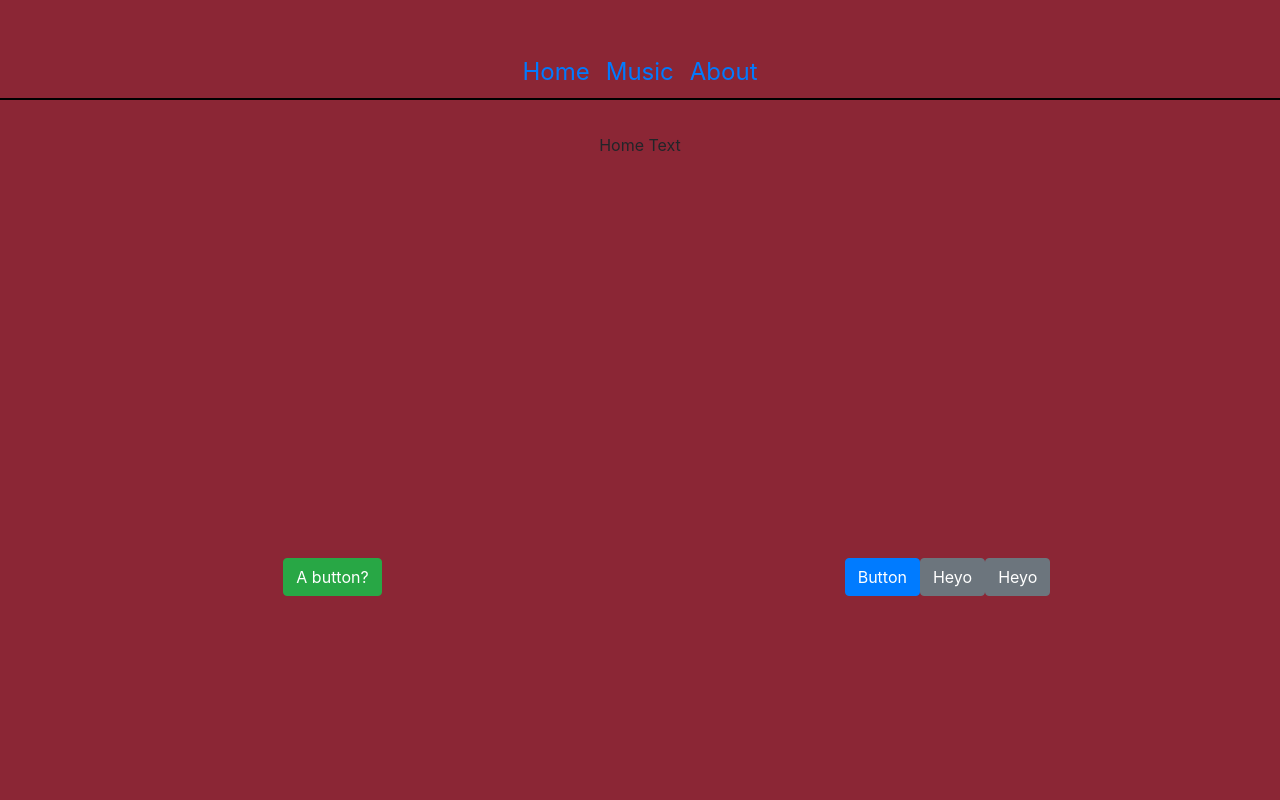
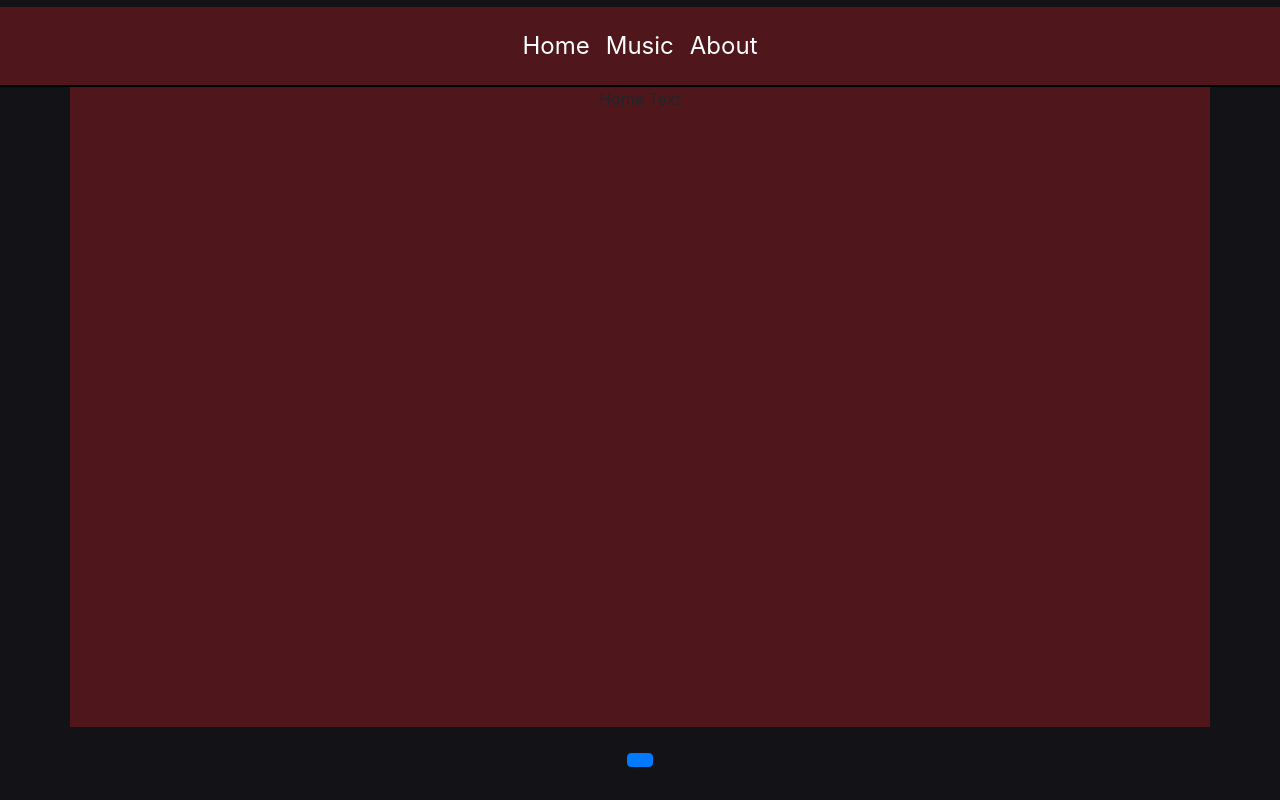
Before and after one commit to cadumas01/uncommonwealth-old, a React (Create React App) app: page / in a window 1280 px wide. Built offline with nearby package versions, Linux system fonts and the light colour scheme; the HTML template or start-up script is replaced by a standard one.

Commit message:
fixed some centering issues

```diff
--- a/src/App.css
+++ b/src/App.css
@@ -1,21 +1,32 @@
  :root{
-  --charleston-green: #2e3532ff;
-  --antique-ruby: #8b2635ff;
-  --bone: #d9cab3ff;
-  --bronze: #bc8034ff;
-  --steel-teal: #558c8cff;
+   --black: #000000ff;
+   --rich-black-fogra-29: #121217ff;
+   --jet: #313036ff;
+   --gunmetal: #0c2531ff;
+   --dark-sienna: #4f171bff;
 }
+.App{
+    display: flex;
+    flex-direction: column;
+  margin: 0 auto;
+  height: 100vh;
+  align-items: center;
+  text-align: center;
+  justify-content: center;
+  background-color: var(--rich-black-fogra-29);
+ }
 
 .Container-outer{
-  background-color: var(--antique-ruby);
+  background-color: var(--dark-sienna);
   text-align: center;
+    display: flex;
 
 
-  min-height: 100vh;
-  min-width: 100vw;
+  width: 10%;
+  height: 80%;
   justify-content: center;
 
-  padding: 1%;
+
 
 }
 
@@ -25,5 +36,7 @@
 
 .Row{
   justify-content: center;
-  padding: 2%;
+  margin: 2%;
+  width: 100%;
+    align-content: center;
 }
--- a/src/App.js
+++ b/src/App.js
@@ -16,24 +16,18 @@ function App() {
     <div className="App">
 
       <Router>
-          <Container className="Container-outer">
-            <Row className="Row">  <NavigationBar></NavigationBar></Row>
 
+            <NavigationBar></NavigationBar>
+            <Container className="Container-outer">
                   <Switch>
                       <Route exact path ="/" component={Home}/>
                       <Route exact path ="/about" component={About}/>
                       <Route exact path ="/music" component={Music}/>
                   </Switch>
-
-            <Row className="Row">
-              <Col><Button variant="success"> A button?</Button></Col>
-              <Col> <Button  bsStyle="primary" bsSize="xxl" >
-                Button
-              </Button>
-                <MyButton></MyButton>
-                <MyButton></MyButton></Col>
-            </Row>
-          </Container>
+           </Container>
+          <Row className="Row">
+              <Button></Button>
+          </Row>
       </Router>
     </div>
   );
--- a/src/components/NavigationBar.js
+++ b/src/components/NavigationBar.js
@@ -6,13 +6,8 @@ import {Link} from "react-router-dom";
 export default class NavigationBar extends Component{
     render(){
         return(
-            <Navbar>
-                <Nav
-                    className="Navbar"
-
-                    //activeKey="/home"
-                    // onSelect={(selectedKey) => alert(`selected ${selectedKey}`)}
-                >
+            <Navbar className="NavBar">
+                <Nav className="Nav">
                     <Nav.Item
                         className=''>
                         <Nav.Link >
--- a/src/components/Styles.css
+++ b/src/components/Styles.css
@@ -1,19 +1,26 @@
 
 
-.Navbar{
-    text-align: center;
+.NavBar{
+
     border-bottom: black solid 2px;
     font-size: x-large;
-    align-content: center;
-    width: 100vw;
+    width: 100%;
+    height: 10%;
+    align-items: center;
     justify-content: center;
-    : var(--bronze)
+    text-align: center;
+    background-color: var(--dark-sienna);
 }
 
+.Nav{
+    justify-content: center;
+    text-align: center;
+    align-items: center;
+}
 .Text{
-    min-height: 50vh;
+    min-height: 50%;
 }
 
-Link{
-    color: var(--bronze)
+.Link{
+    color: var(--white)
 }
```
